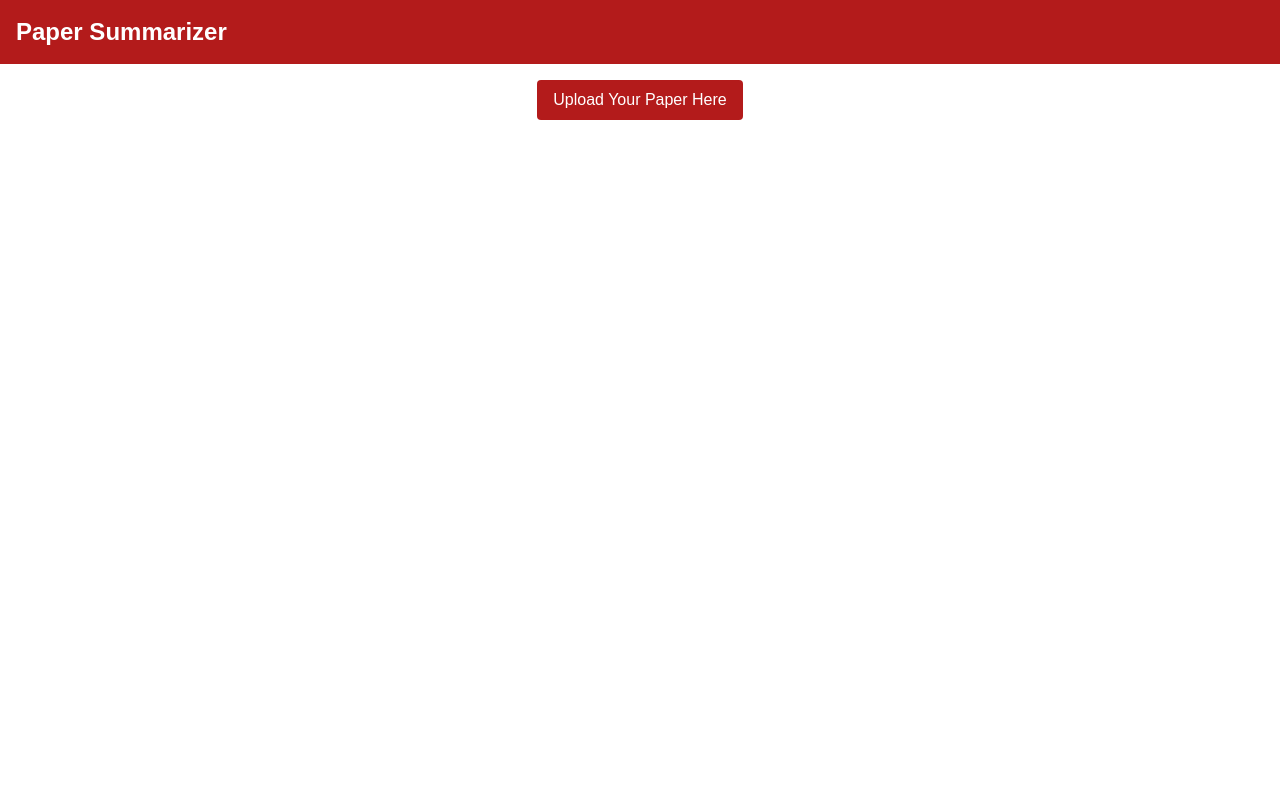
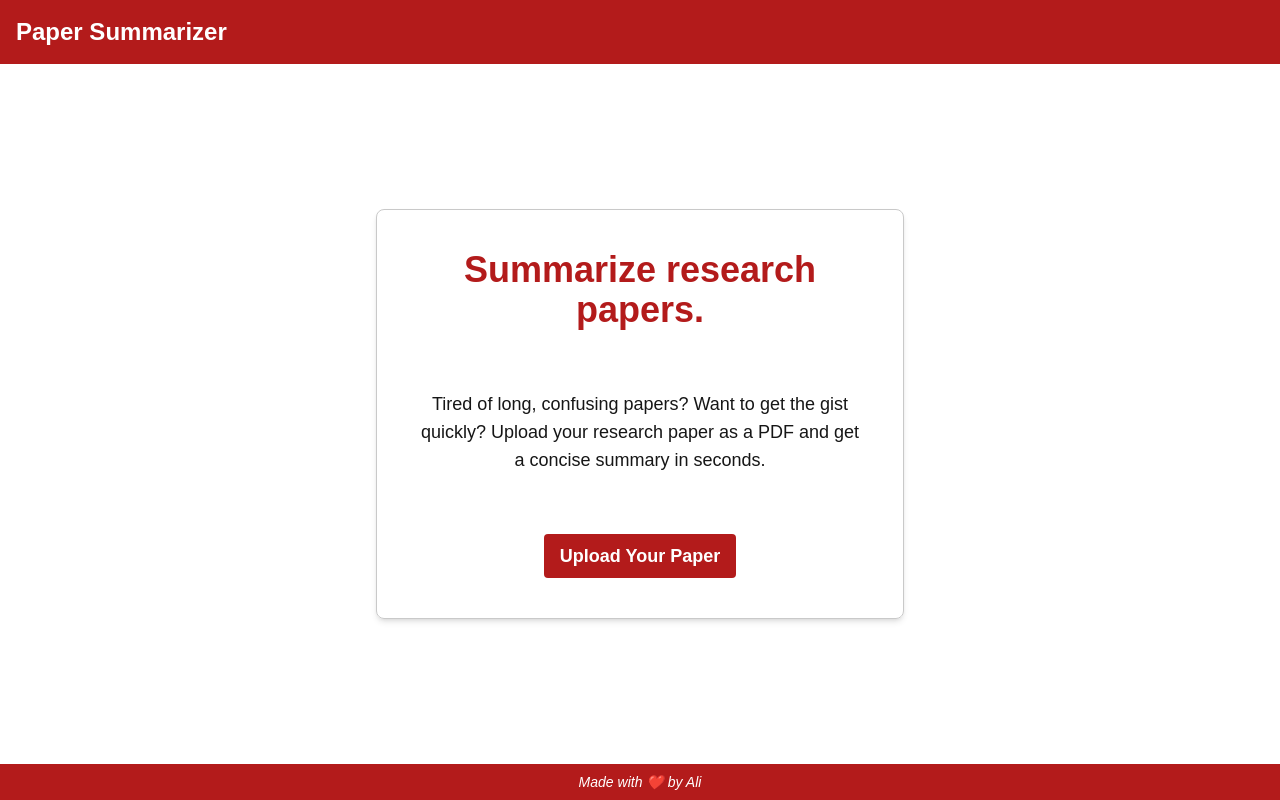
Before and after one commit to alimomennasab/paper-summarizer, a Next.js app in the folder frontend/: page / in a window 1280 px wide. Built offline with nearby package versions, Linux system fonts and the light colour scheme.

Commit message:
homepage ui update

```diff
--- a/frontend/src/app/components/UploadArea.tsx
+++ b/frontend/src/app/components/UploadArea.tsx
@@ -1,8 +1,8 @@
 export default function UploadArea() {
   return (
-    <div className="flex flex-col items-center justify-center">
-      <button className="mt-4 bg-[var(--foreground)] text-[var(--background)] px-4 py-2 rounded hover:bg-[var(--foreground-hover)] transition-colors duration-300">
-        Upload Your Paper Here
+    <div className="flex flex-col items-center justify-center h-1/2 w-1/2">
+      <button className="p-10 bg-[var(--foreground)] text-[var(--background)] font-bold text-lg px-4 py-2 rounded hover:bg-[var(--foreground-hover)] transition-colors duration-200">
+        Upload Your Paper
       </button>
     </div>
   );
--- a/frontend/src/app/globals.css
+++ b/frontend/src/app/globals.css
@@ -2,8 +2,10 @@
 
 :root {
   --background: #ffffff;
+  --dark: #161616;
   --foreground: #b31b1b;
   --foreground-hover: #801414;
+  --border-color: #c9c9c9;
 }
 
 @theme inline {
--- a/frontend/src/app/page.tsx
+++ b/frontend/src/app/page.tsx
@@ -4,9 +4,28 @@ import UploadArea from './components/UploadArea';
 
 export default function Home() {
   return (
-    <div className="flex flex-col">
+    <div className="flex flex-col h-screen w-screen">
       <Navbar />
-      <UploadArea />
+
+      <div className='flex flex-1 flex-col items-center justify-center w-full max-w-xl mx-auto px-6'>
+        <div className="flex flex-col items-center justify-center border border-[var(--border-color)] rounded-lg gap-15 p-10 shadow-md">
+          <h1 className="text-4xl font-bold text-center">
+            Summarize research papers.
+          </h1>
+          <p className="text-lg text-center text-[var(--dark)]">
+            Tired of long, confusing papers? Want to get the gist quickly?
+            Upload your research paper as a PDF and get a concise summary in seconds.
+          </p>
+
+          <UploadArea />
+        </div>
+      </div>
+
+      <footer className="bg-[var(--foreground)] text-[var(--background)] p-2 text-center">
+        <p className="text-sm italic">
+          Made with ❤️ by Ali
+        </p>
+      </footer>
     </div>
   );
 }
```
Also changed, not shown: frontend/src/app/components/Navbar.tsx (line endings or trailing spaces).
